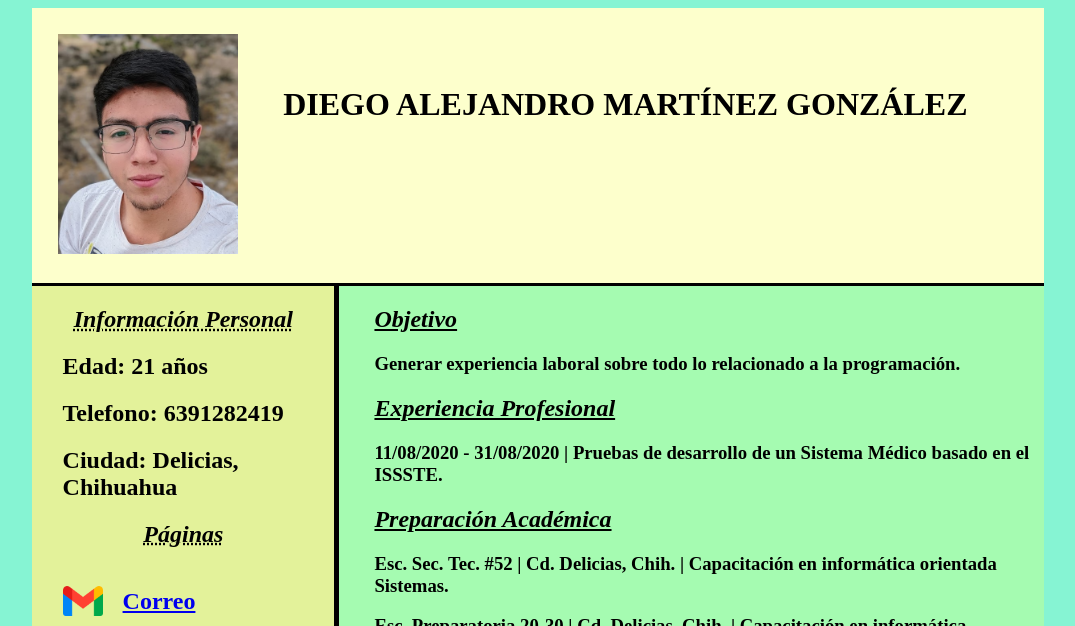
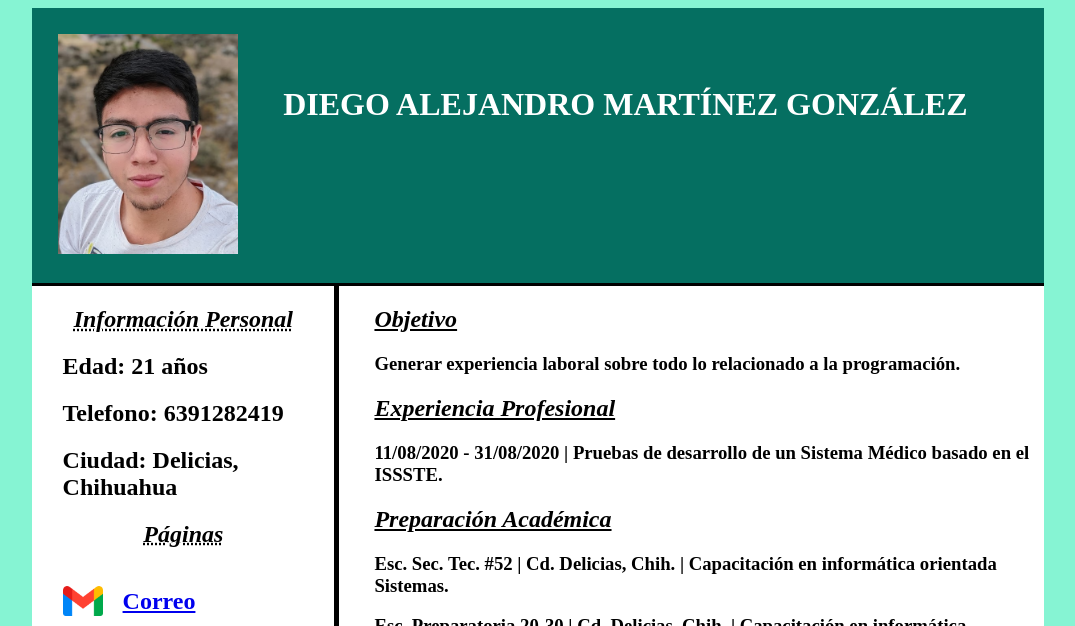
Before and after one commit to DiegoMTZGlz/DiegoMTZGlz.github.io, a plain HTML site: page index.html in a window 1280 px wide. Shown: the top 626 px of the page, without its empty margins (102-1177 px from the left). Drawn offline with Linux system fonts and the light colour scheme.

Commit message:
Se modifican los colores del Index.html

```diff
--- a/index.html
+++ b/index.html
@@ -14,7 +14,7 @@
 						<div class="Titulo">
 							<br>
 							<br>
-							<h1>DIEGO ALEJANDRO MARTÍNEZ GONZÁLEZ </h1>
+							<h1 style="color: white;">DIEGO ALEJANDRO MARTÍNEZ GONZÁLEZ </h1>
 						</div>
 					</div>
 					<div class="Centro">
--- a/style.css
+++ b/style.css
@@ -7,7 +7,7 @@ body{
     margin-right: 10%;
 }
 .Central{
-    background-color: #fdffcc;
+    background-color: #056f61;
 }
 
 .Foto{
@@ -48,7 +48,7 @@ hr{
 }
 
 .CentroIzq{
-    background-color: rgb(227, 242, 154);
+    background-color: #ffffff;
     width: 30%;
     height: auto;
 }
@@ -88,7 +88,7 @@ hr{
 }
 
 .CentroDer{
-    background-color: #a5fbb1;
+    background-color: #ffffff;
     margin-left: 0%;
     margin-top:0%;
     width: 70%;
```
